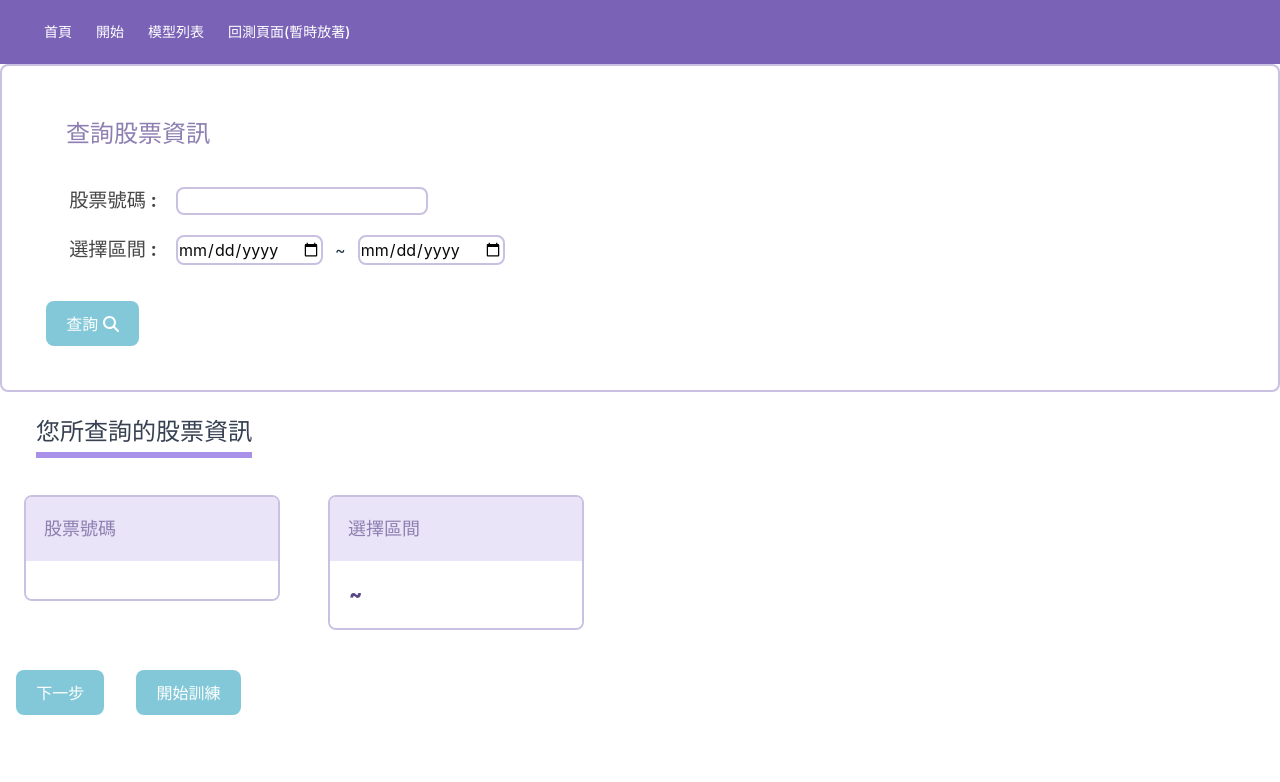
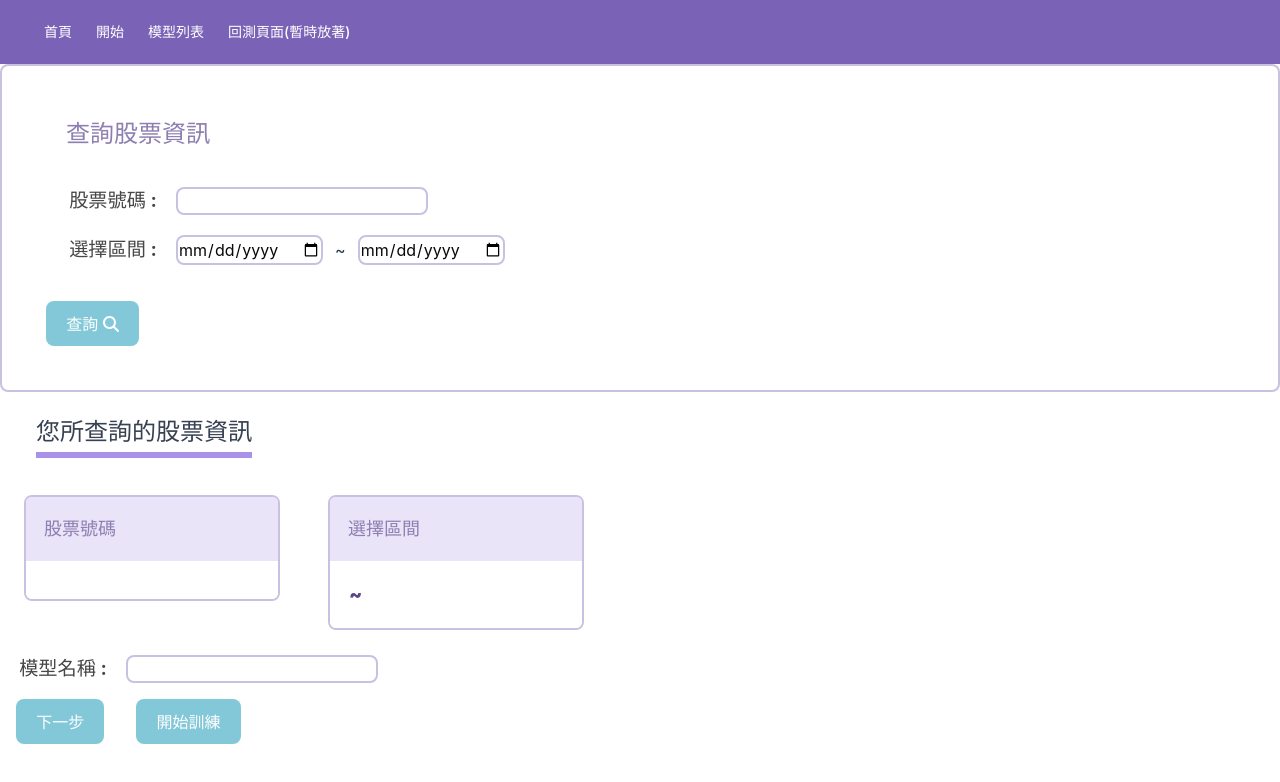
Before and after one commit to AgileStackWeb/StackWebFrontEnd, a Vue app: page /start in a window 1280 px wide. Shown: the top 782 px of the page. Built offline with nearby package versions, Linux system fonts and the light colour scheme.

Commit message:
增加輸入模型名稱的欄位

```diff
--- a/src/pages/StartPage.vue
+++ b/src/pages/StartPage.vue
@@ -24,6 +24,15 @@
           </section>
         </article>
       </div>
+    </div>
+    <div class="relative h-fit w-fit">
+      <label for="stock-code">模型名稱 :</label>
+      <input
+        id="model_name"
+        class="box-border"
+        v-model="model_name"
+        type="text"
+      />
     </div>
     <router-link to="/starttrain">
       <button @click="searchdata">下一步</button></router-link
@@ -65,7 +74,7 @@ function postInputData() {
     stock_code: stock_Id.value,
     start_time: start_Date.value,
     end_time: end_Date.value,
-    model_name: "model_test",
+    model_name: model_name.value,
     data_clean: "standard",
     model_type: "SVR",
     technical_indicator: "price",
```
